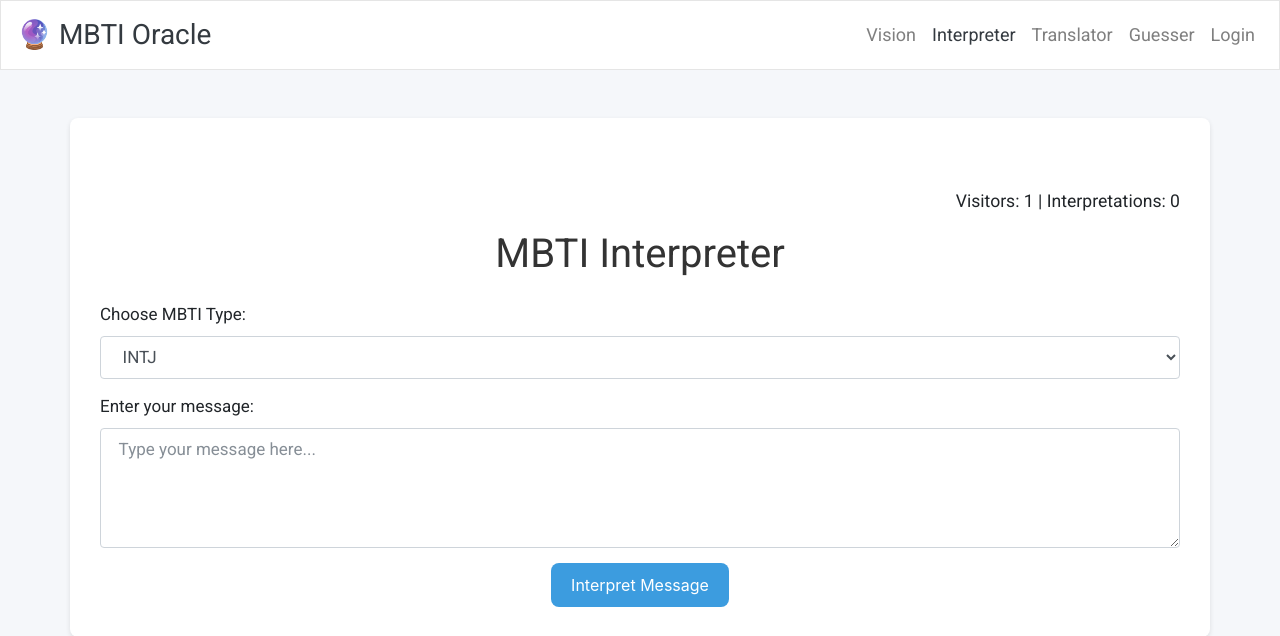
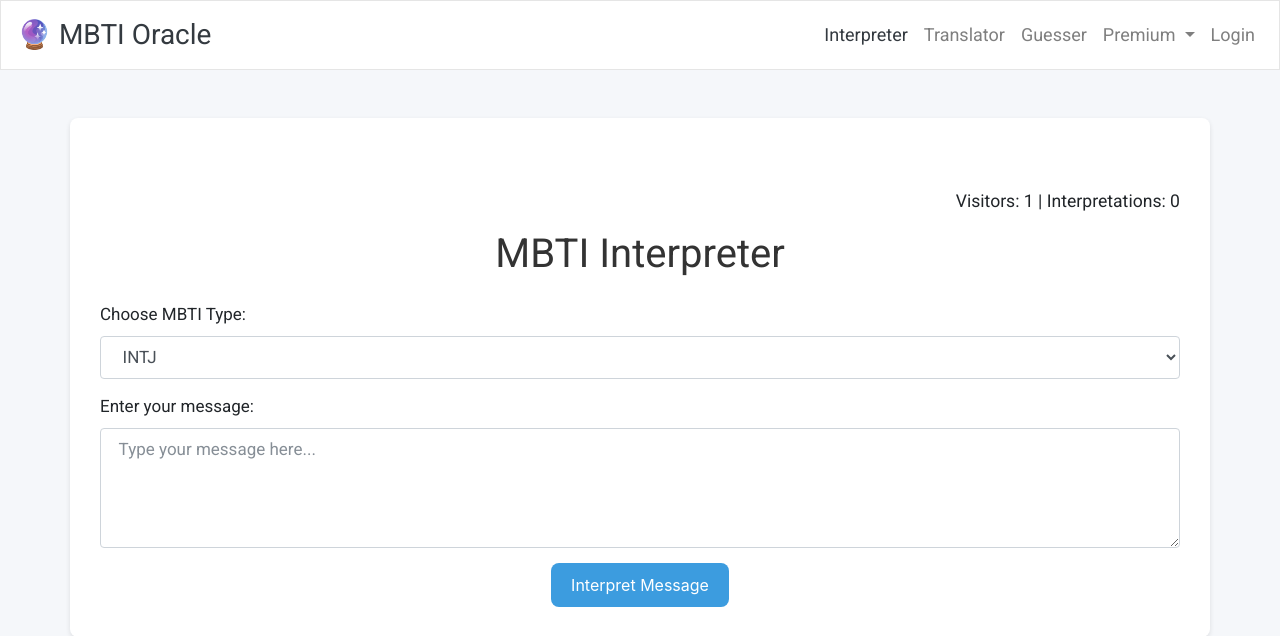
Before and after one commit to seniorchoi/mbti-interpreter, a Flask app: page / in a window 1280 px wide. Shown: the top 636 px of the page. Run offline with Flask 3, Linux system fonts and the light colour scheme; data comes from the database, SQL or seed files in the repository; some libraries are stand-ins or nearby versions.

Commit message:
clean up page

```diff
--- a/app.py
+++ b/app.py
@@ -552,6 +552,7 @@ def guesser():
 
 
 @app.route('/vision', methods=['GET', 'POST'])
+@requires_premium
 def vision():
     from forms import ImageUploadForm
     form = ImageUploadForm()
--- a/templates/base.html
+++ b/templates/base.html
@@ -36,9 +36,6 @@
         </button>
         <div class="collapse navbar-collapse" id="navbarNav">
             <ul class="navbar-nav ml-auto">
-                <li class="nav-item{% if request.endpoint == 'vision' %} active{% endif %}">
-                    <a class="nav-link" href="{{ url_for('vision') }}">Vision</a>
-                </li>
                 <li class="nav-item{% if request.endpoint == 'index' %} active{% endif %}">
                     <a class="nav-link" href="{{ url_for('index') }}">Interpreter</a>
                 </li>
@@ -48,18 +45,32 @@
                 <li class="nav-item{% if request.endpoint == 'guesser' %} active{% endif %}">
                     <a class="nav-link" href="{{ url_for('guesser') }}">Guesser</a>
                 </li>
+                <li class="nav-item dropdown">
+                    <a class="nav-link dropdown-toggle" href="#" id="navbarDropdownProfile" role="button" data-toggle="dropdown" aria-haspopup="true" aria-expanded="false">
+                        Premium
+                    </a>
+                    <div class="dropdown-menu dropdown-menu-right" aria-labelledby="navbarDropdownProfile">
+                        {% if not user.is_premium %}
+                            <a class="dropdown-item" href="{{ url_for('upgrade') }}">Get Premium</a>
+                            <div class="dropdown-divider"></div>
+                        {% endif %}
+                            <a class="dropdown-item" href="{{ url_for('vision') }}">Image Guesser</a>
+                    </div>
+                </li>
                 {% if session.get('profile') %}
-                    {% if not user.is_premium %}
-                        <li class="nav-item">
-                            <a class="nav-link" href="{{ url_for('purchase_insights')}}">insights: {{user.insights}}</a>
-                        </li>
-                    {% endif %}
-                    <li class="nav-item">
-                        <a class="nav-link" href="{{ url_for('profile') }}">Profile</a>
-                    </li>
-                    <li class="nav-item">
-                        <a class="nav-link" href="{{ url_for('logout') }}">Logout</a>
-                    </li>
+                <li class="nav-item dropdown">
+                    <a class="nav-link dropdown-toggle" href="#" id="navbarDropdownProfile" role="button" data-toggle="dropdown" aria-haspopup="true" aria-expanded="false">
+                        Profile
+                    </a>
+                    <div class="dropdown-menu dropdown-menu-right" aria-labelledby="navbarDropdownProfile">
+                        {% if not user.is_premium %}
+                            <a class="dropdown-item" href="{{ url_for('purchase_insights') }}">Insights: {{ user.insights }}</a>
+                            <div class="dropdown-divider"></div>
+                        {% endif %}
+                        <a class="dropdown-item" href="{{ url_for('profile') }}">View Profile</a>
+                        <a class="dropdown-item" href="{{ url_for('logout') }}">Logout</a>
+                    </div>
+                </li>
                 {% else %}
                     <li class="nav-item">
                         <a class="nav-link" href="{{ url_for('login') }}">Login</a>
--- a/templates/upgrade.html
+++ b/templates/upgrade.html
@@ -76,13 +76,13 @@
         <div class="col-md-6">
             <blockquote class="blockquote">
                 <p class="mb-0">"Upgrading to premium has transformed my understanding of MBTI. The unlimited interpretations are invaluable!"</p>
-                <footer class="blockquote-footer">Jane Doe, <cite title="Source Title">Psychology Enthusiast</cite></footer>
+
             </blockquote>
         </div>
         <div class="col-md-6">
             <blockquote class="blockquote">
                 <p class="mb-0">"The priority support and exclusive features make the premium plan worth every penny."</p>
-                <footer class="blockquote-footer">John Smith, <cite title="Source Title">Business Analyst</cite></footer>
+
             </blockquote>
         </div>
     </div>
--- a/templates/vision.html
+++ b/templates/vision.html
@@ -2,7 +2,7 @@
 
 {% block content %}
 <div class="container mt-5">
-    <h1 class="text-center">MBTI Vision</h1>
+    <h1 class="text-center">MBTI Image Guesser</h1>
     <form id="upload-form" method="POST" enctype="multipart/form-data">
         {{ form.hidden_tag() }}
         <div class="form-group">
```
